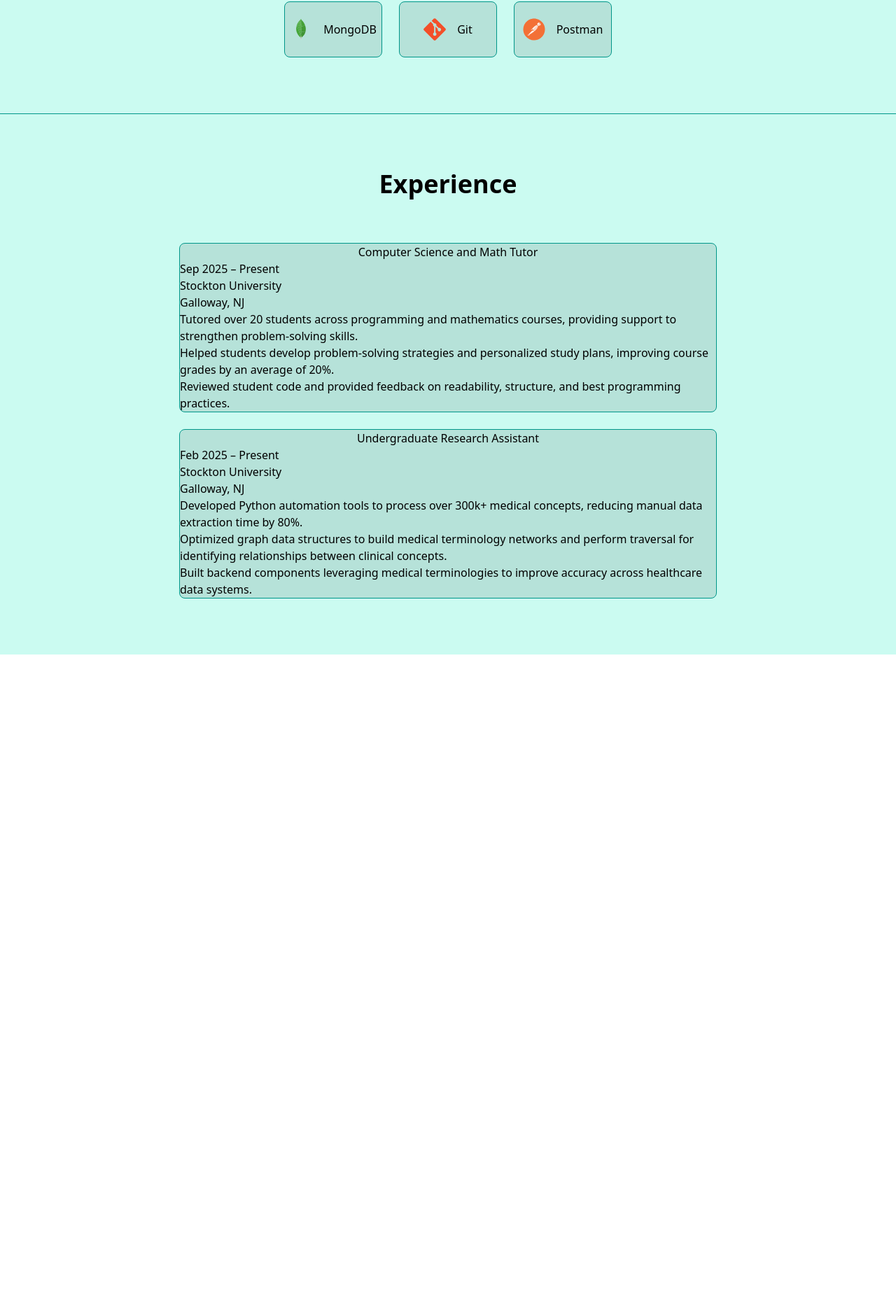
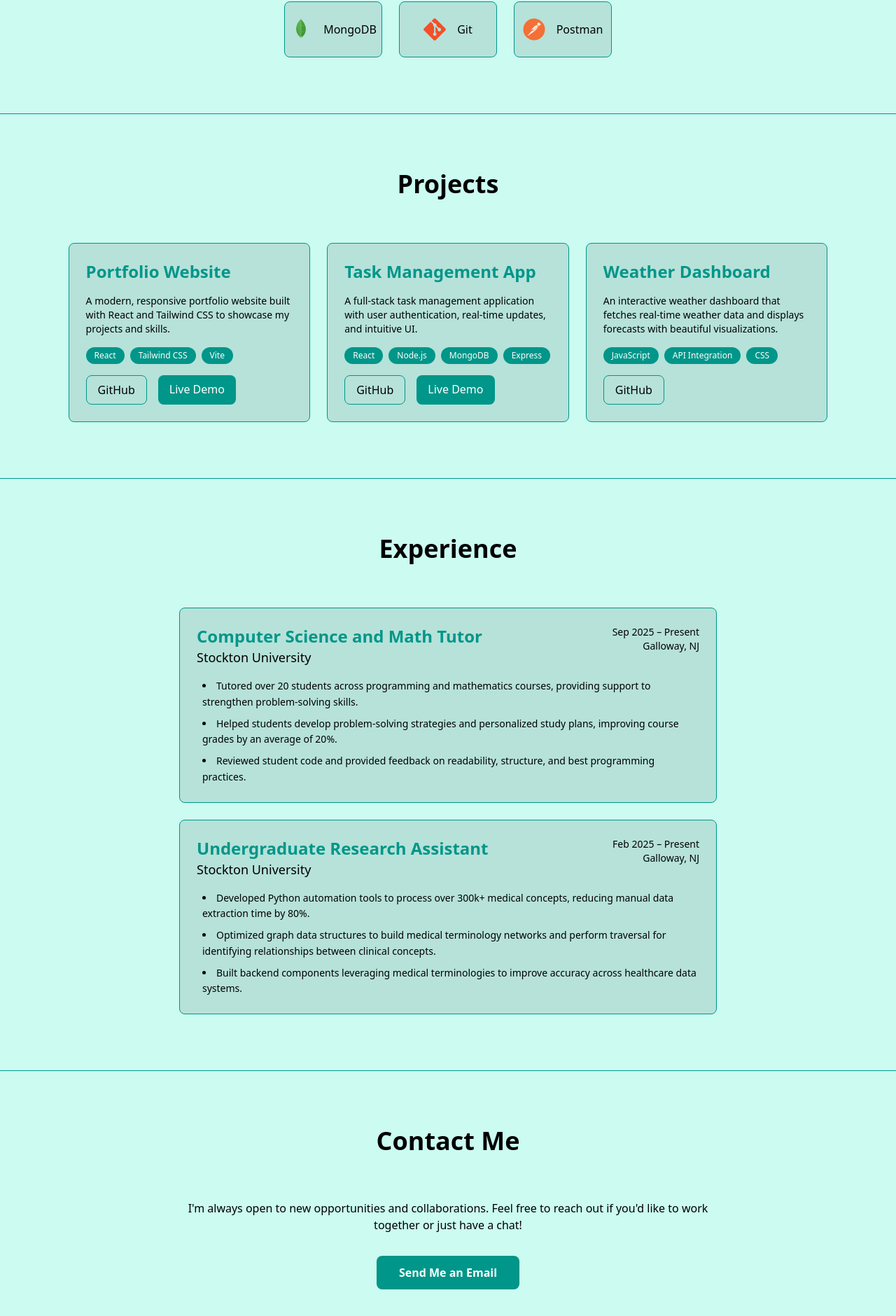
Before and after one commit to HuyGHuynh/Portfolio, a React (Vite) app: page / in a window 1280 px wide. Shown: the part 1752-3632 px from the top of the page at 70% size. Before the commit the page ends 2687 px from the top, so only its background shows below. Built offline with nearby package versions, Linux system fonts and the light colour scheme.

Commit message:
add experience

```diff
--- a/src/App.jsx
+++ b/src/App.jsx
@@ -1,7 +1,9 @@
 import About from './components/About'
+import Contact from './components/Contact'
 import Experience from './components/Experience'
 import Hero from './components/Hero'
 import Navbar from './components/Navbar'
+import Projects from './components/Projects'
 import Skill from './components/Skill'
 
 function App() {
@@ -12,7 +14,9 @@ function App() {
     <Hero/>
     <About/>
     <Skill/>
+    <Projects/>
     <Experience/>
+    <Contact/>
     </>
   )
 }
--- /dev/null
+++ b/src/components/Contact.jsx
@@ -0,0 +1,78 @@
+import SocialButton from "./SocialButton";
+
+export default function Contact() {
+  return (
+    <section id="contact" className="bg-teal-100 py-20 border-t border-solid border-teal-600">
+      <h1 className="text-center font-bold text-4xl pb-16">Contact Me</h1>
+      <div className="max-w-[60%] mx-auto text-center">
+        <p className="mb-8">
+          I'm always open to new opportunities and collaborations. Feel free to
+          reach out if you'd like to work together or just have a chat!
+        </p>
+        <a
+          href="mailto:your.email@example.com"
+          className="inline-block bg-teal-600 text-white font-semibold py-3 px-8 rounded-lg hover:bg-teal-700 transition-colors"
+        >
+          Send Me an Email
+        </a>
+        <div className="flex justify-center gap-6 mt-10">
+        <a href="mailto:your.email@example.com">
+          <SocialButton>
+            <svg
+              xmlns="http://www.w3.org/2000/svg"
+              width="24"
+              height="24"
+              viewBox="0 0 24 24"
+              fill="none"
+              stroke="currentColor"
+              strokeWidth="2"
+              strokeLinecap="round"
+              strokeLinejoin="round"
+            >
+              <path d="m22 7-8.991 5.727a2 2 0 0 1-2.009 0L2 7" />
+              <rect x="2" y="4" width="20" height="16" rx="2" />
+            </svg>
+          </SocialButton>
+        </a>
+        <a href="https://github.com/yourusername" target="_blank" rel="noopener noreferrer">
+          <SocialButton>
+            <svg
+              xmlns="http://www.w3.org/2000/svg"
+              width="24"
+              height="24"
+              viewBox="0 0 24 24"
+              fill="none"
+              stroke="currentColor"
+              strokeWidth="2"
+              strokeLinecap="round"
+              strokeLinejoin="round"
+            >
+              <path d="M15 22v-4a4.8 4.8 0 0 0-1-3.5c3 0 6-2 6-5.5.08-1.25-.27-2.48-1-3.5.28-1.15.28-2.35 0-3.5 0 0-1 0-3 1.5-2.64-.5-5.36-.5-8 0C6 2 5 2 5 2c-.3 1.15-.3 2.35 0 3.5A5.403 5.403 0 0 0 4 9c0 3.5 3 5.5 6 5.5-.39.49-.68 1.05-.85 1.65-.17.6-.22 1.23-.15 1.85v4" />
+              <path d="M9 18c-4.51 2-5-2-7-2" />
+            </svg>
+          </SocialButton>
+        </a>
+        <a href="https://linkedin.com/in/yourusername" target="_blank" rel="noopener noreferrer">
+          <SocialButton>
+            <svg
+              xmlns="http://www.w3.org/2000/svg"
+              width="24"
+              height="24"
+              viewBox="0 0 24 24"
+              fill="none"
+              stroke="currentColor"
+              strokeWidth="2"
+              strokeLinecap="round"
+              strokeLinejoin="round"
+            >
+              <path d="M16 8a6 6 0 0 1 6 6v7h-4v-7a2 2 0 0 0-2-2 2 2 0 0 0-2 2v7h-4v-7a6 6 0 0 1 6-6z" />
+              <rect width="4" height="12" x="2" y="9" />
+              <circle cx="4" cy="4" r="2" />
+            </svg>
+          </SocialButton>
+        </a>
+      </div>
+      </div>
+    </section>
+  );
+}
--- a/src/components/Experience.jsx
+++ b/src/components/Experience.jsx
@@ -28,7 +28,7 @@ const experiences = [
 export default function Experience() {
   return (
     <div
-      id="skill"
+      id="experience"
       className="bg-teal-100 py-20 border-t border-solid border-teal-600"
     >
       <h1 className="text-center font-bold text-4xl pb-16">Experience</h1>
--- a/src/components/ExperienceCard.jsx
+++ b/src/components/ExperienceCard.jsx
@@ -6,18 +6,22 @@ export default function ExperienceCard({
   dateRange,
 }) {
   return (
-    <div className="border border-solid border-teal-600 bg-black/10 rounded-lg w-[60%]">
-      <div>
-        <h1 className="text-center">{title}</h1>
-        <h1>{dateRange}</h1>
+    <div className="border border-solid border-teal-600 bg-black/10 rounded-lg w-[90%] md:w-[70%] lg:w-[60%] p-6">
+      <div className="flex justify-between items-start mb-4 flex-wrap gap-2">
+        <div>
+          <h3 className="text-2xl font-semibold text-teal-600">{title}</h3>
+          <p className="text-lg font-medium">{organization}</p>
+        </div>
+        <div className="text-right">
+          <p className="text-sm font-medium">{dateRange}</p>
+          <p className="text-sm">{location}</p>
+        </div>
       </div>
-      <div>
-        <h2>{organization}</h2>
-        <h2>{location}</h2>
-      </div>
-      <ul>
+      <ul className="list-disc list-inside space-y-2 ml-2">
         {descriptions.map((description, index) => (
-          <li key={index}>{description}</li>
+          <li key={index} className="text-sm leading-relaxed">
+            {description}
+          </li>
         ))}
       </ul>
     </div>
--- a/src/components/Navbar.jsx
+++ b/src/components/Navbar.jsx
@@ -14,7 +14,7 @@ export default function Navbar() {
         <div className="hidden md:flex gap-6 p-4">
           <a href="#about">About</a>
           <a href="#skill">Skill</a>
-          <a href="#project">Projects</a>
+          <a href="#projects">Projects</a>
           <a href="#experience">Experience</a>
           <a href="#contact">Contact</a>
           <a href="#resume">Resume</a>
@@ -48,7 +48,7 @@ export default function Navbar() {
           <div className="md:hidden bg-gray-900 text-gray-200 backdrop-blur-sm absolute flex flex-col top-14 left-0 w-full gap-6 p-4">
             <a href="#about" onClick={() => setOpen(false)}>About</a>
             <a href="#skill" onClick={() => setOpen(false)}>Skill</a>
-            <a href="#project" onClick={() => setOpen(false)}>Projects</a>
+            <a href="#projects" onClick={() => setOpen(false)}>Projects</a>
             <a href="#experience" onClick={() => setOpen(false)}>Experience</a>
             <a href="#contact" onClick={() => setOpen(false)}>Contact</a>
             <a href="#resume" onClick={() => setOpen(false)}>Resume</a>
--- /dev/null
+++ b/src/components/ProjectCard.jsx
@@ -0,0 +1,46 @@
+export default function ProjectCard({
+  title,
+  description,
+  technologies,
+  githubLink,
+  liveLink,
+}) {
+  return (
+    <div className="border border-solid border-teal-600 bg-black/10 rounded-lg w-[90%] md:w-[45%] lg:w-[30%] p-6 flex flex-col gap-4">
+      <h3 className="text-2xl font-semibold text-teal-600">{title}</h3>
+      <p className="text-sm">{description}</p>
+      <div className="flex flex-wrap gap-2">
+        {technologies.map((tech, index) => (
+          <span
+            key={index}
+            className="px-3 py-1 bg-teal-600 text-white rounded-full text-xs"
+          >
+            {tech}
+          </span>
+        ))}
+      </div>
+      <div className="flex gap-4 mt-auto">
+        {githubLink && (
+          <a
+            href={githubLink}
+            target="_blank"
+            rel="noopener noreferrer"
+            className="px-4 py-2 border border-solid border-teal-600 rounded-lg hover:bg-teal-600 hover:text-white transition-colors"
+          >
+            GitHub
+          </a>
+        )}
+        {liveLink && (
+          <a
+            href={liveLink}
+            target="_blank"
+            rel="noopener noreferrer"
+            className="px-4 py-2 bg-teal-600 text-white rounded-lg hover:bg-teal-700 transition-colors"
+          >
+            Live Demo
+          </a>
+        )}
+      </div>
+    </div>
+  );
+}
--- /dev/null
+++ b/src/components/Projects.jsx
@@ -0,0 +1,51 @@
+import ProjectCard from "./ProjectCard";
+
+const projects = [
+  {
+    title: "Portfolio Website",
+    description:
+      "A modern, responsive portfolio website built with React and Tailwind CSS to showcase my projects and skills.",
+    technologies: ["React", "Tailwind CSS", "Vite"],
+    githubLink: "https://github.com/yourusername/portfolio",
+    liveLink: "https://yourportfolio.com",
+  },
+  {
+    title: "Task Management App",
+    description:
+      "A full-stack task management application with user authentication, real-time updates, and intuitive UI.",
+    technologies: ["React", "Node.js", "MongoDB", "Express"],
+    githubLink: "https://github.com/yourusername/task-manager",
+    liveLink: "https://yourtaskapp.com",
+  },
+  {
+    title: "Weather Dashboard",
+    description:
+      "An interactive weather dashboard that fetches real-time weather data and displays forecasts with beautiful visualizations.",
+    technologies: ["JavaScript", "API Integration", "CSS"],
+    githubLink: "https://github.com/yourusername/weather-app",
+    liveLink: null,
+  },
+];
+
+export default function Projects() {
+  return (
+    <div
+      id="projects"
+      className="bg-teal-100 py-20 border-t border-solid border-teal-600"
+    >
+      <h1 className="text-center font-bold text-4xl pb-16">Projects</h1>
+      <div className="flex flex-wrap justify-center gap-6 max-w-[90%] mx-auto">
+        {projects.map((project, index) => (
+          <ProjectCard
+            key={index}
+            title={project.title}
+            description={project.description}
+            technologies={project.technologies}
+            githubLink={project.githubLink}
+            liveLink={project.liveLink}
+          />
+        ))}
+      </div>
+    </div>
+  );
+}
```
